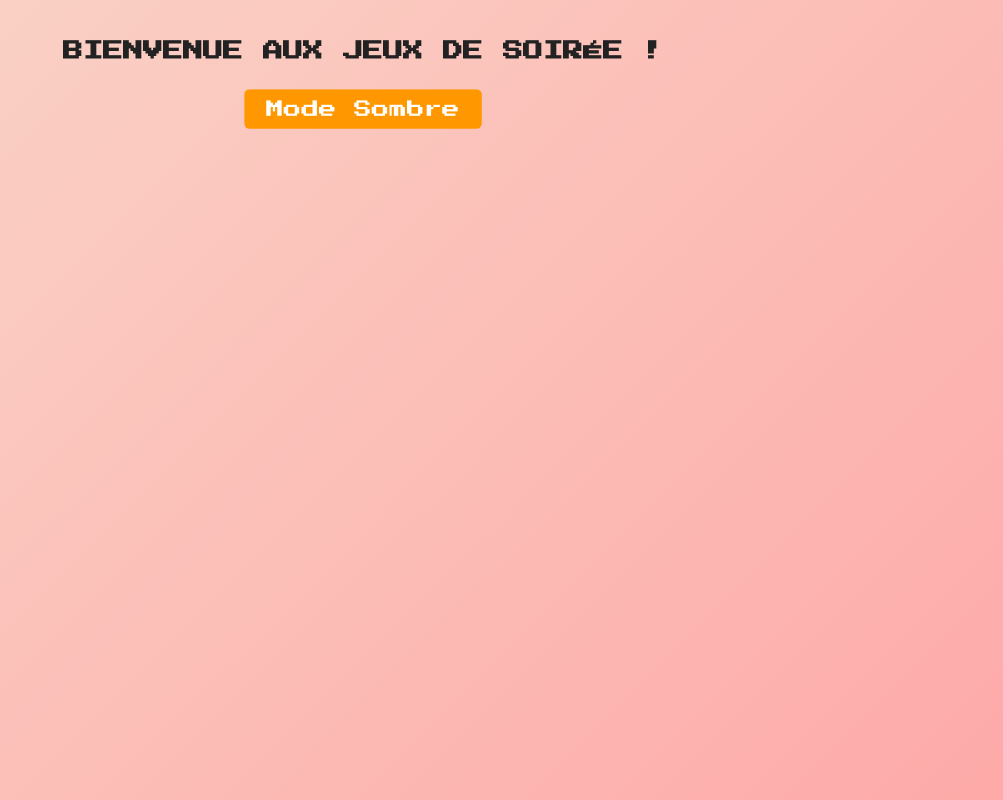
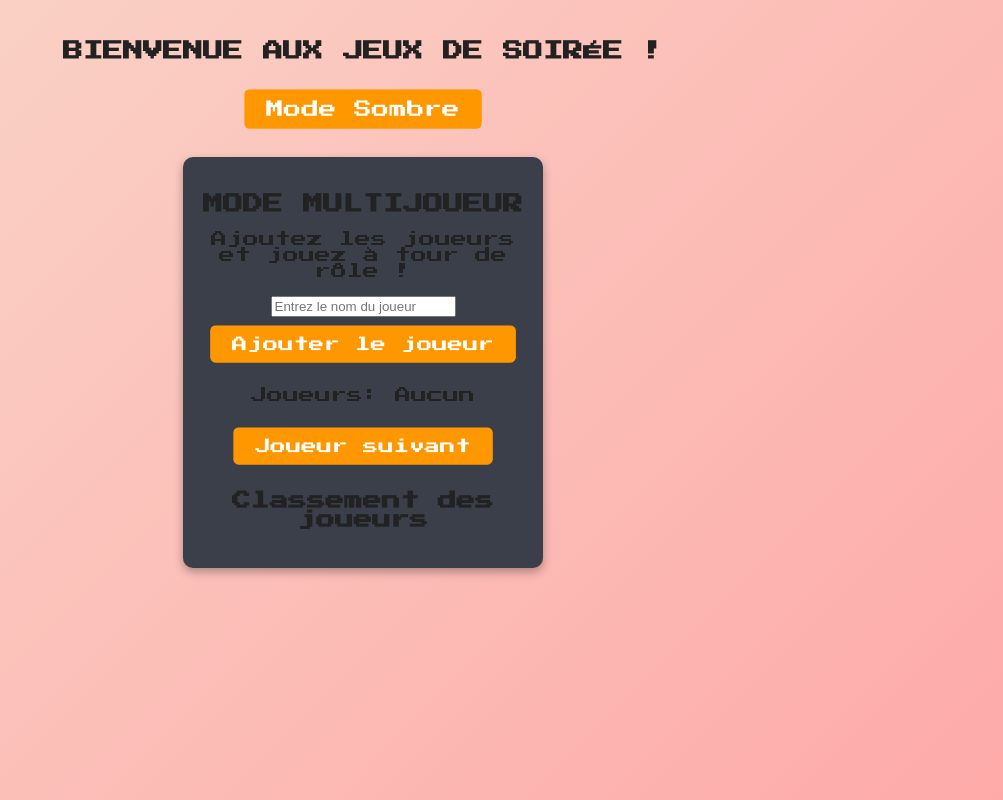
Before and after one commit to Dark-Steeel/jeux-soiree, a plain HTML site: page index.html in a window 1280 px wide. Shown: the whole page, without its empty margins (277-1280 px from the left). Drawn offline with Linux system fonts and the light colour scheme.

Commit message:
Correction du bug de disparition de la zone de jeu

```diff
--- a/styles.css
+++ b/styles.css
@@ -15,6 +15,9 @@ body {
     width: 300px;
     border-radius: 10px;
     box-shadow: 0px 4px 10px rgba(0, 0, 0, 0.3);
+    display: block !important;
+    visibility: visible !important;
+    opacity: 1 !important;
 }
 
 button {
```
